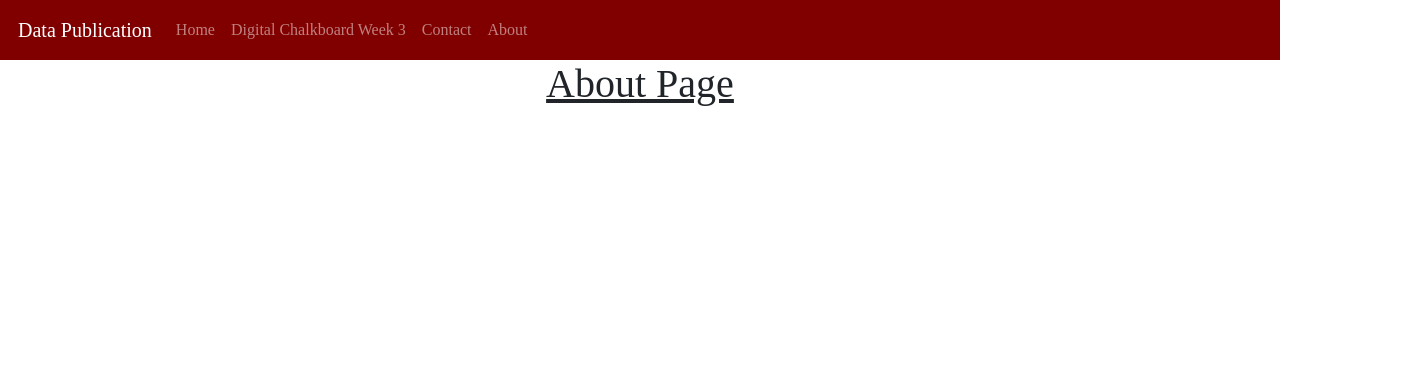
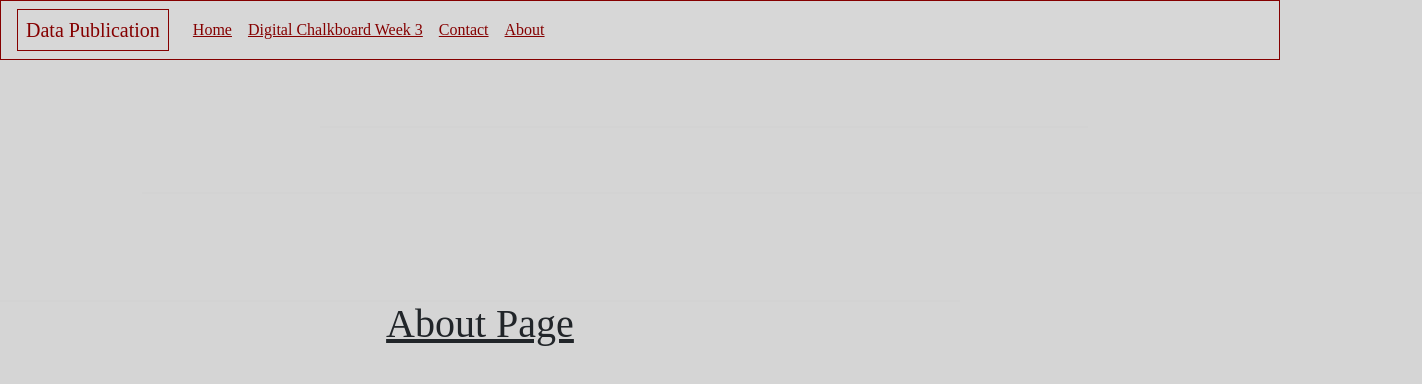
Before and after one commit to rmchndran/rmchndran.github.io, a plain HTML site: page Digital Chalkboard & Technical Assignments/Week 3/html/About.html in a window 1280 px wide. Shown: the whole page, 1422 px wide, since content can reach past the window. Drawn offline with nearby package versions, Linux system fonts and the light colour scheme.

Commit message:
Random Adjustments (About Page)

```diff
--- a/Digital Chalkboard & Technical Assignments/Week 3/html/About.html
+++ b/Digital Chalkboard & Technical Assignments/Week 3/html/About.html
@@ -10,6 +10,7 @@
     crossorigin="anonymous">
 
     <link rel="stylesheet" href="../scss/styling.css">
+    <link rel="stylesheet" href="../../Week 2/css/navbar.css">
 </head>
 
     <body>
@@ -40,7 +41,7 @@
                 </div>
             </nav>
         </div>
-        <h1>About Page</h1>
+        <h1 class="line">About Page</h1>
 
     </body>
 </html>
--- a/Digital Chalkboard & Technical Assignments/Week 3/scss/styling.scss
+++ b/Digital Chalkboard & Technical Assignments/Week 3/scss/styling.scss
@@ -28,16 +28,16 @@
 
 body{
 
+background-color: #D5D5D5;
 
+// .nav_container {
+//     display:flex;
+//     border: 2px solid $ucma;
+//     background-color: $ucma;
+//     font-family: Perpetua;
+//     color:black;
 
-.nav_container {
-    display:flex;
-    border: 2px solid $ucma;
-    background-color: $ucma;
-    font-family: Perpetua;
-    color:black;
-
-    }
+//     }
 
     h1 {font-style:unset;
         font-family: Perpetua;
@@ -122,7 +122,7 @@
 .contact-container {
     display:flex;
     width: 100%;
-    padding-top: 12%;
+    padding-top: 10%;
     font-family:Perpetua;
     flex-direction: column;
     text-align: center;
```
Also changed, not shown: Digital Chalkboard & Technical Assignments/Week 3/html/Contact.html (+1 -0 lines), Digital Chalkboard & Technical Assignments/Week 3/html/Digital Chalkboard Week3.html (+1 -0 lines), Digital Chalkboard & Technical Assignments/Week 2/css/homepage.scss (line endings or trailing spaces), Digital Chalkboard & Technical Assignments/Week 3/css/styling.css, Digital Chalkboard & Technical Assignments/Week 3/scss/styling.css, 1 other file.
